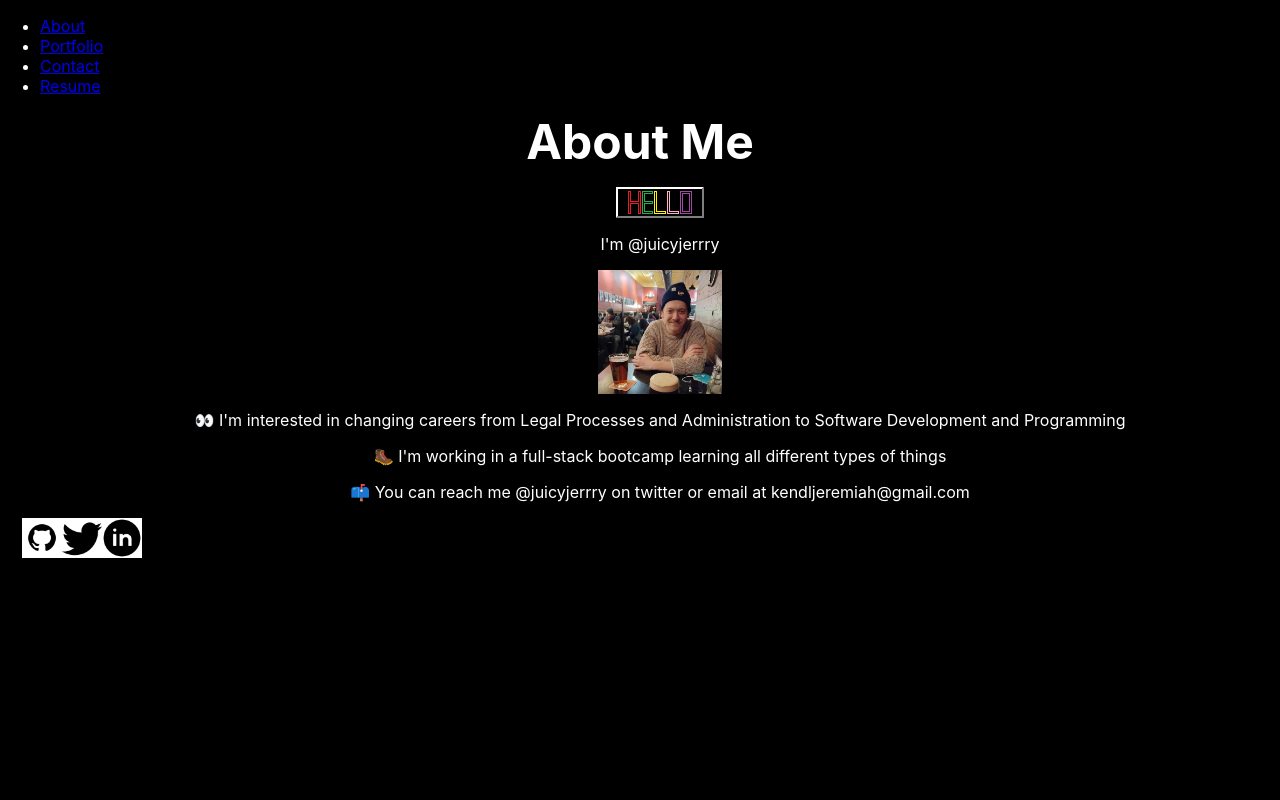
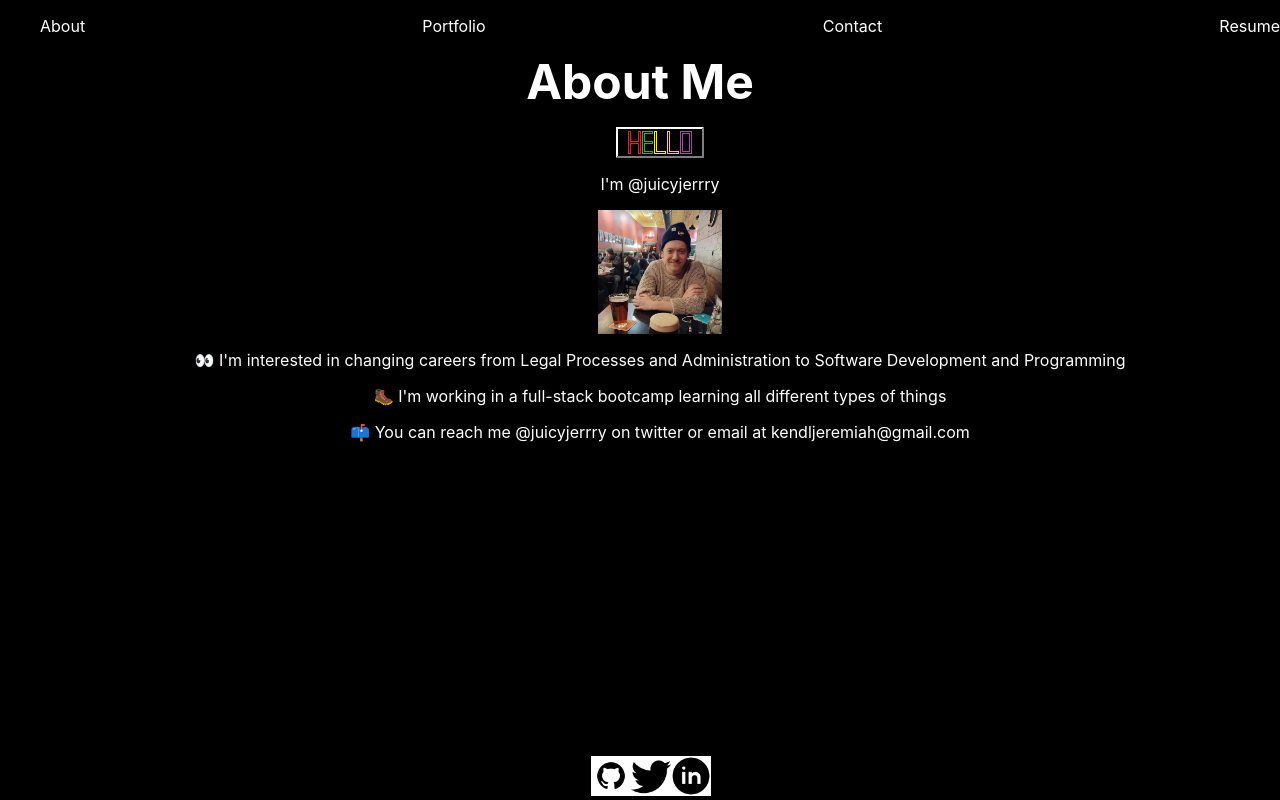
Before and after one commit to juicyjerrry/react-portfolio, a React (Create React App) app: page / in a window 1280 px wide. Built offline with nearby package versions, Linux system fonts and the light colour scheme.

Commit message:
Finishing up

```diff
--- a/src/App.js
+++ b/src/App.js
@@ -2,13 +2,17 @@ import React from "react";
 import Footer from "./components/pages/Footer"
 import PortfolioContainer from "./components/PortfolioContainer";
 
-// import './App.css';
-
+const styles = {
+  div: {
+    display: 'flex',
+    justifyContent: 'center',
+  },
+}
 function App() {
   return (
     <div>
       <PortfolioContainer />
-      <div>
+      <div styles={styles.div}>
         <Footer />
       </div>
     </div>
--- a/src/components/NavTabs.js
+++ b/src/components/NavTabs.js
@@ -2,31 +2,44 @@ import React from 'react';
 
 const styles = {
 	header: {
-  	Display: "flex",
+  	display: "flex",
 
     flexDirection: "row",
 
     flexWrap: "noWrap",
 
-    justifyContent: "spaceBetween",
+    justifyContent: "space-between",
 
     alignItems: 'flex-start',
 
-    alignContent: 'flexStart',
+    alignContent: 'flex-start',
 
     background: "black",
 
     color: "white",
 
     textDecoration: "none",
+
+  },
+  inline: {
+    display: "inline",
+  },
+  spaceAround: {
+    display: "flex",
+    justifyContent: "space-between",
+  },
+  text: {
+    color: "white",
+    textDecoration: "none",
   },
 };
 
 function NavTabs({ currentPage, handlePageChange }) {
   return (
-    <ul className="nav nav-tabs" style={styles.header}>
-      <li className="nav-item" >
+    <ul style={styles.spaceAround}>
+      <li style={styles.inline}>
         <a
+          style={styles.text}
           href="#about"
           onClick={() => handlePageChange('About')}
           className={currentPage === 'About' ? 'nav-link active' : 'nav-link'}
@@ -34,8 +47,9 @@ function NavTabs({ currentPage, handlePageChange }) {
           About
         </a>
       </li>
-      <li className="nav-item">
+      <li style={styles.inline}>
         <a
+          style={styles.text}
           href="#portfolio"
           onClick={() => handlePageChange('Portfolio')}
           className={currentPage === 'Portfolio' ? 'nav-link active' : 'nav-link'}
@@ -43,8 +57,9 @@ function NavTabs({ currentPage, handlePageChange }) {
           Portfolio
         </a>
       </li>
-      <li className="nav-item">
+      <li style={styles.inline}>
         <a
+          style={styles.text}
           href="#contact"
           onClick={() => handlePageChange('Contact')}
           className={currentPage === 'Contact' ? 'nav-link active' : 'nav-link'}
@@ -52,8 +67,9 @@ function NavTabs({ currentPage, handlePageChange }) {
           Contact
         </a>
       </li>
-      <li className="nav-item">
+      <li style={styles.inline}>
         <a
+          style={styles.text}
           href="#resume"
           onClick={() => handlePageChange('Resume')}
           className={currentPage === 'Resume' ? 'nav-link active' : 'nav-link'}
--- a/src/components/pages/Contact.js
+++ b/src/components/pages/Contact.js
@@ -1,7 +1,9 @@
 import React, { useState } from 'react';
 
 const styles = {
-
+    button: {
+        color: "white",
+    }
 };
 
 function Contact() {
@@ -94,7 +96,7 @@ function Contact() {
                     type="text"
                     placeholder="message"
                 />
-                <button type="button" onClick={handleFormSubmit}>
+                <button style={styles.button} type="button" onClick={handleFormSubmit}>
                     Submit
                 </button>
             </form>
--- a/src/components/pages/Footer.js
+++ b/src/components/pages/Footer.js
@@ -5,25 +5,30 @@ import Linkedin from '../../assets/linkedin.png'
 
 const styles = {
   footerBox: {
-    display: 'absolute',
-    justifyContent: 'center',
-    alignContent: 'flex-end',
+    position: 'fixed',
+    bottom: '0',
   },
   image: {
     width: '40px',
     height: '40px',
     background: "white",
+  },
+  div: {
+    display: 'flex',
+    justifyContent: 'center',
   }
 
 };
 
 function Footer() {
   return (
-    <li style={styles.footerBox}>
-      <a href="https://github.com/juicyjerrry"><img style={styles.image} src={Github} alt="link to my github" /></a>
-      <a href="https://twitter.com/JuicyJerrry"><img style={styles.image} src={Twitter} alt="link to my twitter"/></a>
-      <a href="https://www.linkedin.com/in/jeremiah-kendl-49707413b/"><img style={styles.image} src={Linkedin} alt="link to my linkedin"/></a>
-    </li>
+    <div style={styles.div}>
+      <li style={styles.footerBox}>
+        <a href="https://github.com/juicyjerrry"><img style={styles.image} src={Github} alt="link to my github" /></a>
+        <a href="https://twitter.com/JuicyJerrry"><img style={styles.image} src={Twitter} alt="link to my twitter"/></a>
+        <a href="https://www.linkedin.com/in/jeremiah-kendl-49707413b/"><img style={styles.image} src={Linkedin} alt="link to my linkedin"/></a>
+      </li>
+    </div>
   );
 };
 
```
Also changed, not shown: src/styles/Nav.css (deleted, +0 -22 lines).
